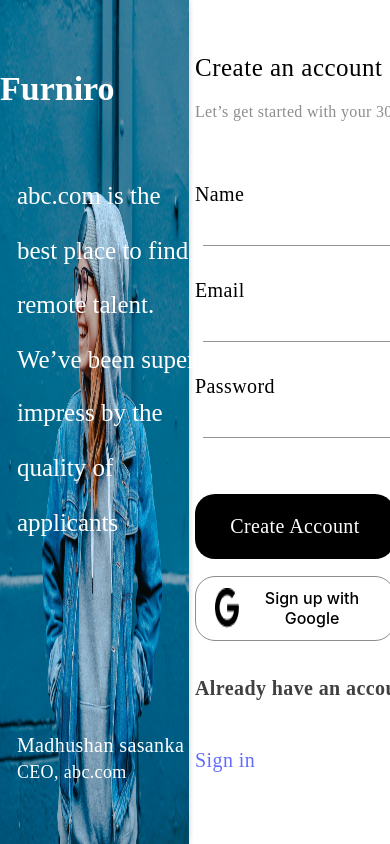
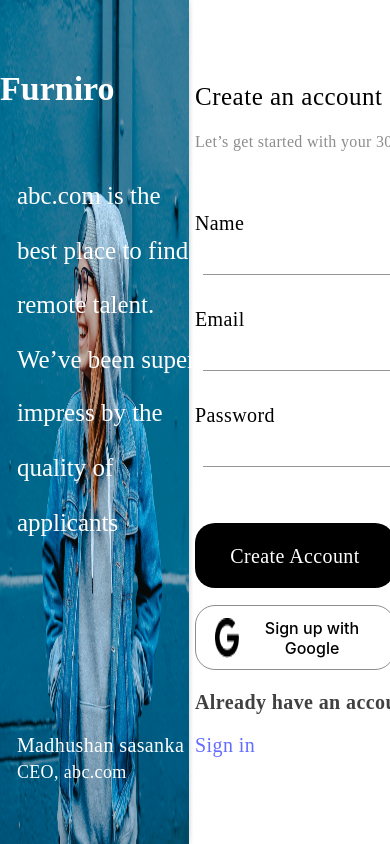
Before and after one commit to moussasg/furnio, a React (Vite) app: page / in a window 390 px wide. Shown: the top 844 px of the page. Built offline with nearby package versions, Linux system fonts and the light colour scheme.

Commit message:
pushpull

```diff
--- a/src/components/componenetLogin/rightcomponent/index.module.css
+++ b/src/components/componenetLogin/rightcomponent/index.module.css
@@ -146,18 +146,20 @@ text-align: left;
 color: black;
 }
 @media screen and (max-width:1020px) {
+    .lastsignin {
+        line-height: 0px;
+    }
     .haveaccount {
         flex-direction: column;
         margin-left: 0;
-
     }
     .lastAlready {
-        font-family: Poppins;
+font-family: Poppins;
 position: relative;
 bottom: 5vh;
 text-align: left;
 font-weight: 600;
-line-height: 30px;
+line-height: 1px;
 letter-spacing: 0.02em;
 text-align: left;
 color:rgb(14 13 13 / 79%)
```
